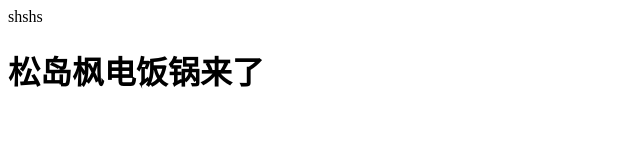
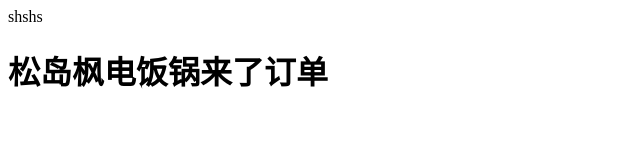
Before and after one commit to 6panjing/6panjing.github.io, a plain HTML site: page index.html in a window 1280 px wide. Shown: the whole page, without its empty margins (0-640 px from the left). Drawn offline with Linux system fonts and the light colour scheme.

Commit message:
个人网站

```diff
--- a/index.html
+++ b/index.html
@@ -4,6 +4,6 @@
 	</head>
 	<body>
 		shshs
-		<h1>松岛枫电饭锅来了</h1>
+		<h1>松岛枫电饭锅来了订单</h1>
 	</body>
 </html>
```
